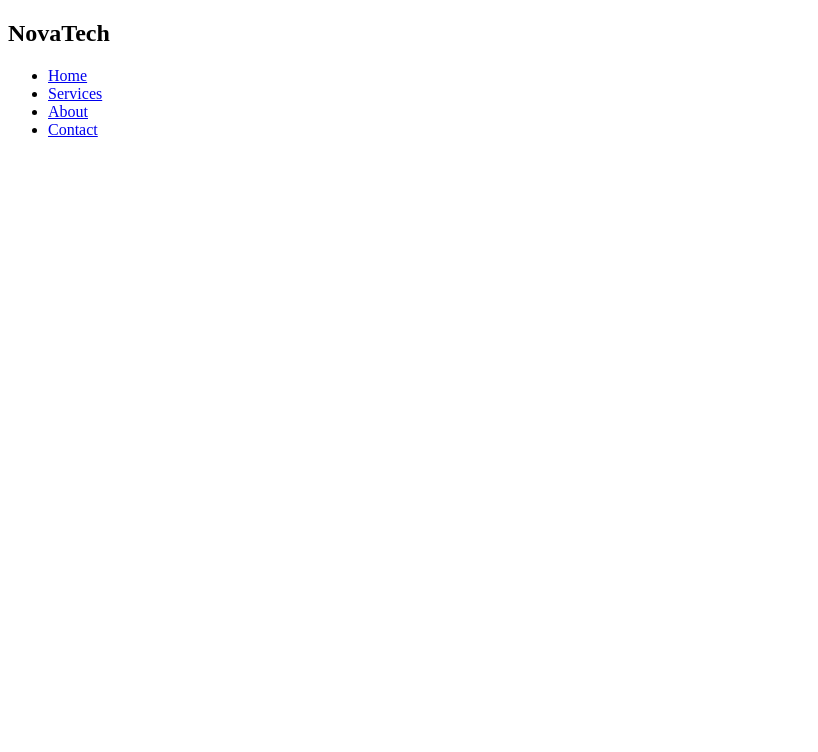
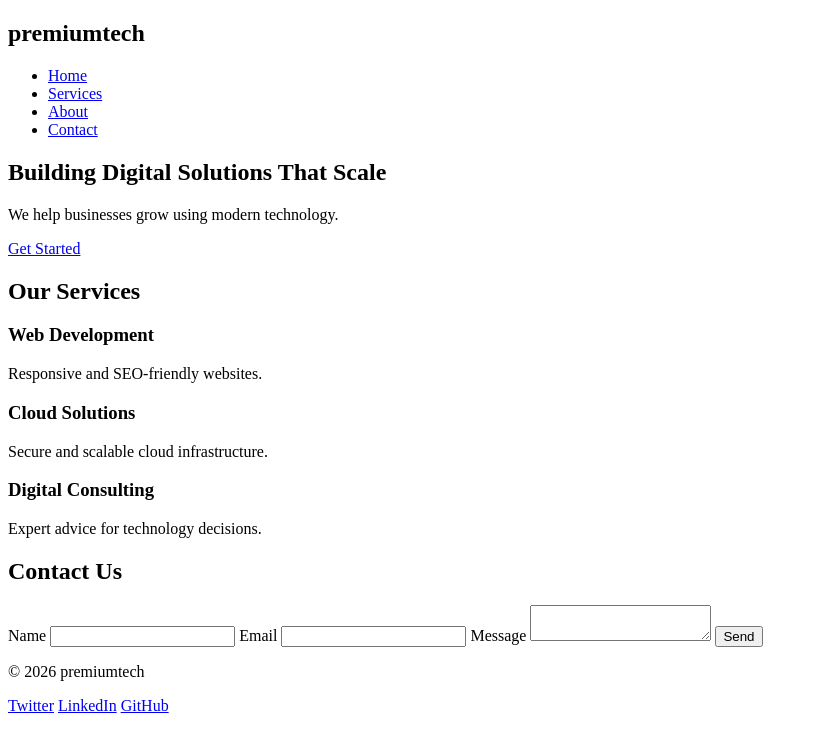
Before and after one commit to maxmillan45/premiumtech-company-, a plain HTML site: page index.html in a window 1280 px wide. Shown: the whole page, without its empty margins (0-818 px from the left). Drawn offline with Linux system fonts and the light colour scheme.

Commit message:
add common input types

```diff
--- a/index.html
+++ b/index.html
@@ -4,14 +4,12 @@
   <meta charset="UTF-8">
   <meta name="viewport" content="width=device-width, initial-scale=1.0">
   <meta name="description" content="Professional tech solutions for modern businesses">
-  <title>premiumtech
-
-  </title>
+  <title>premiumtech </title>
 </head>
 <body>
   <header>
   <nav>
-    <h1>NovaTech</h1>
+    <h1>premiumtech</h1>
     <ul>
       <li><a href="#home">Home</a></li>
       <li><a href="#services">Services</a></li>
@@ -20,6 +18,51 @@
     </ul>
   </nav>
 </header>
+<section id="home">
+  <h2>Building Digital Solutions That Scale</h2>
+  <p>We help businesses grow using modern technology.</p>
+  <a href="#contact">Get Started</a>
+</section>
+<section id="services">
+  <h2>Our Services</h2>
+
+  <article>
+    <h3>Web Development</h3>
+    <p>Responsive and SEO-friendly websites.</p>
+  </article>
+
+  <article>
+    <h3>Cloud Solutions</h3>
+    <p>Secure and scalable cloud infrastructure.</p>
+  </article>
+
+  <article>
+    <h3>Digital Consulting</h3>
+    <p>Expert advice for technology decisions.</p>
+  </article>
+</section>
+<section id="contact">
+  <h2>Contact Us</h2>
+
+  <form>
+    <label for="name">Name</label>
+    <input type="text" id="name" required>
+
+    <label for="email">Email</label>
+    <input type="email" id="email" required>
+
+    <label for="message">Message</label>
+    <textarea id="message" required></textarea>
+
+    <button type="submit">Send</button>
+  </form>
+</section>
+<footer>
+  <p>&copy; 2026 premiumtech</p>
+  <a href="#">Twitter</a>
+  <a href="#">LinkedIn</a>
+  <a href="#">GitHub</a>
+</footer>
 
 </body>
 </html>
--- /dev/null
+++ b/style.css
@@ -0,0 +1,5 @@
+body {
+  font-family: Arial, sans-serif;
+  margin: 0;
+  line-height: 1.6;
+}
```
